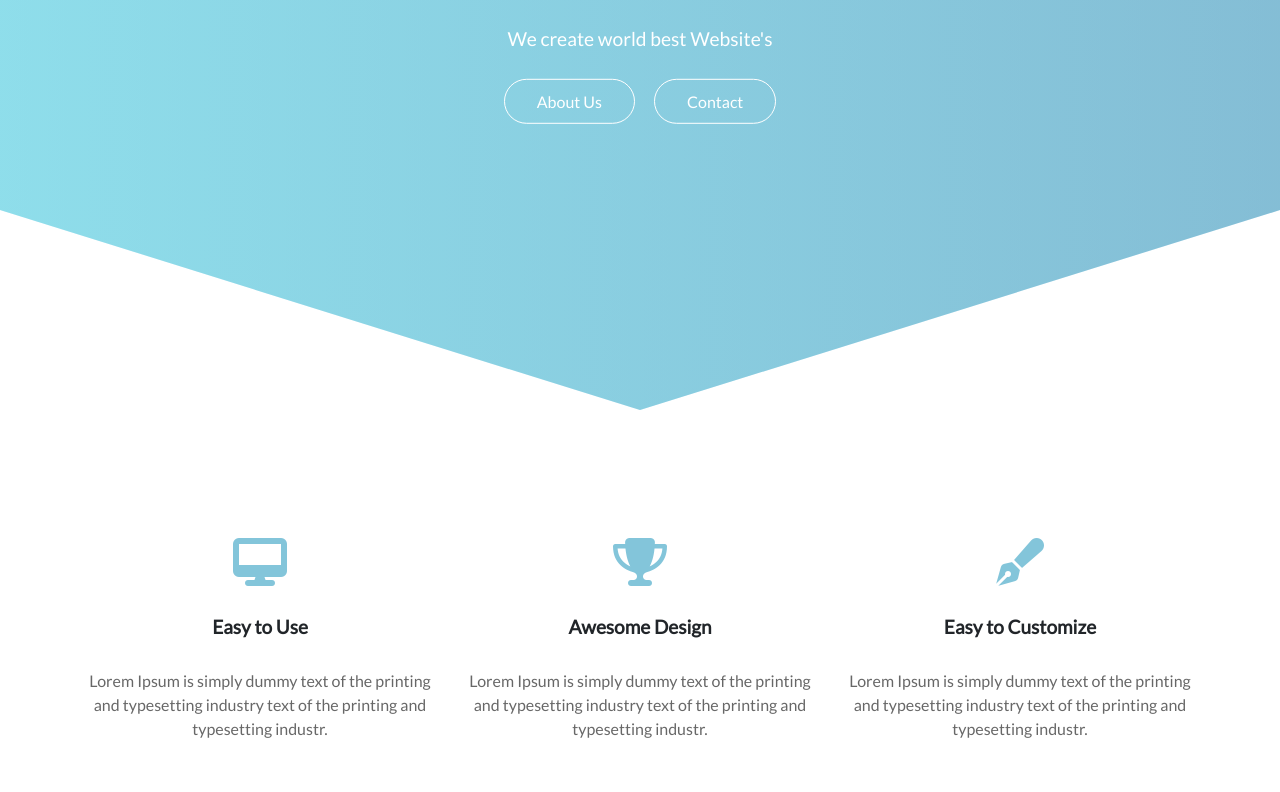
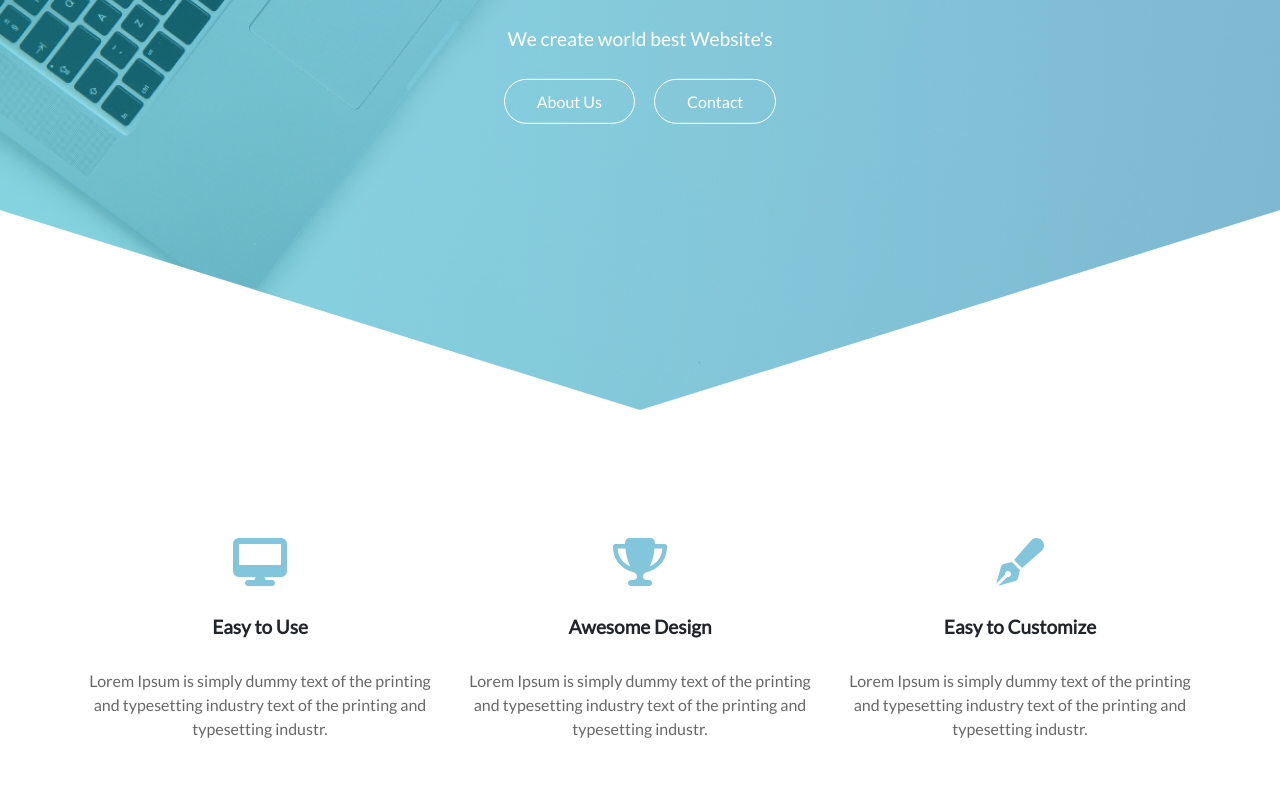
Before and after one commit to yashjee003/portfoliosample, a plain HTML site: page index.html in a window 1280 px wide. Shown: the part 390-1182 px from the top of the page. Drawn offline with nearby package versions, Linux system fonts and the light colour scheme; a script that the page names is missing.

Commit message:
Update style.css

```diff
--- a/style.css
+++ b/style.css
@@ -17,7 +17,7 @@ a{text-decoration: none !important;}
 .header{
     width: 100%;
     height: 100vh;
-    background-image: linear-gradient(rgba(0,168,255,0.3) , rgba(0,168,255,0.3)), url(..images/header.png);
+    background-image: linear-gradient(rgba(0,168,255,0.3) , rgba(0,168,255,0.3)), url(/images/header.png);
     background-repeat: no-repeat;
     background-size: cover;
     text-align: center;
```
